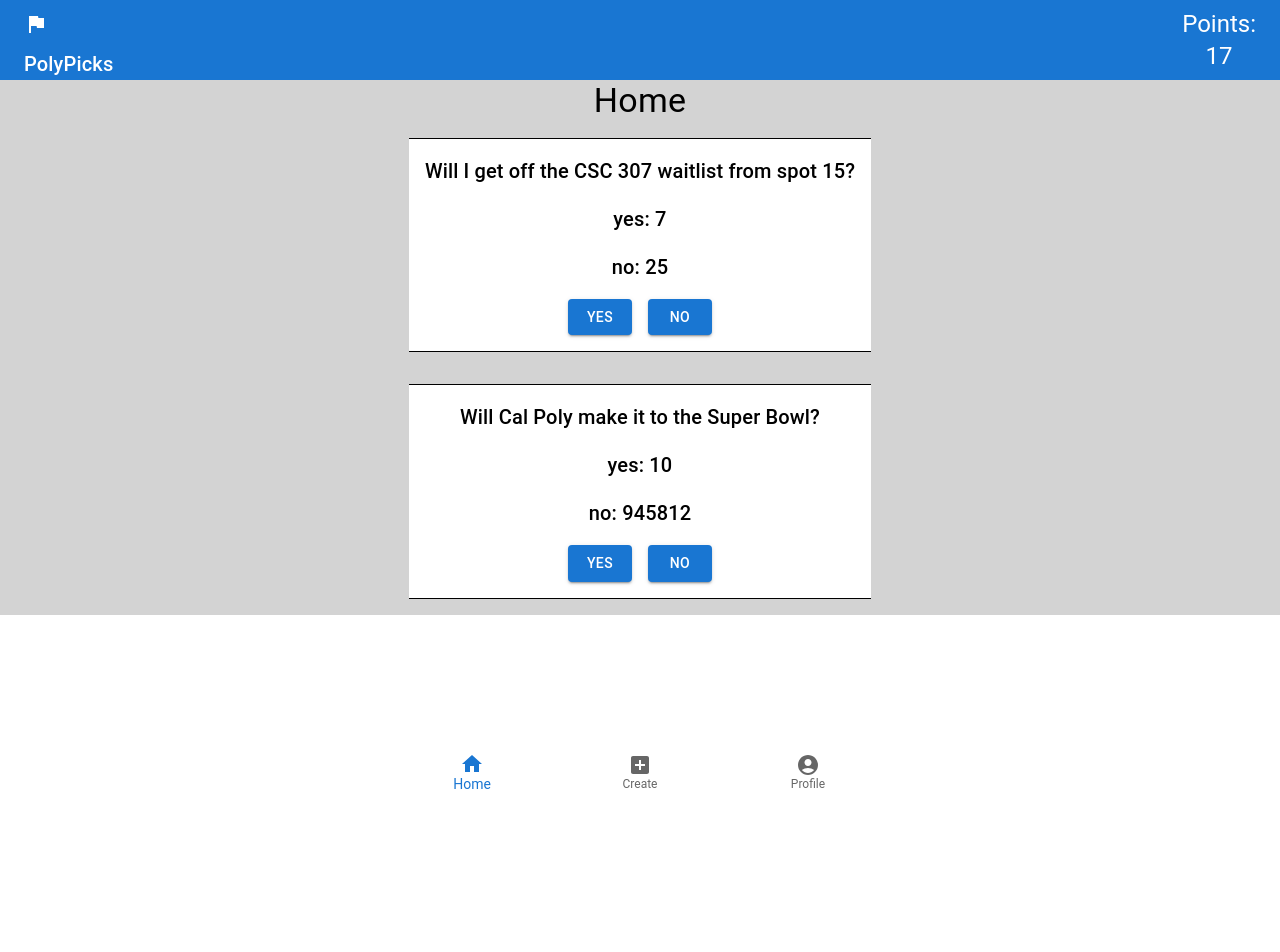
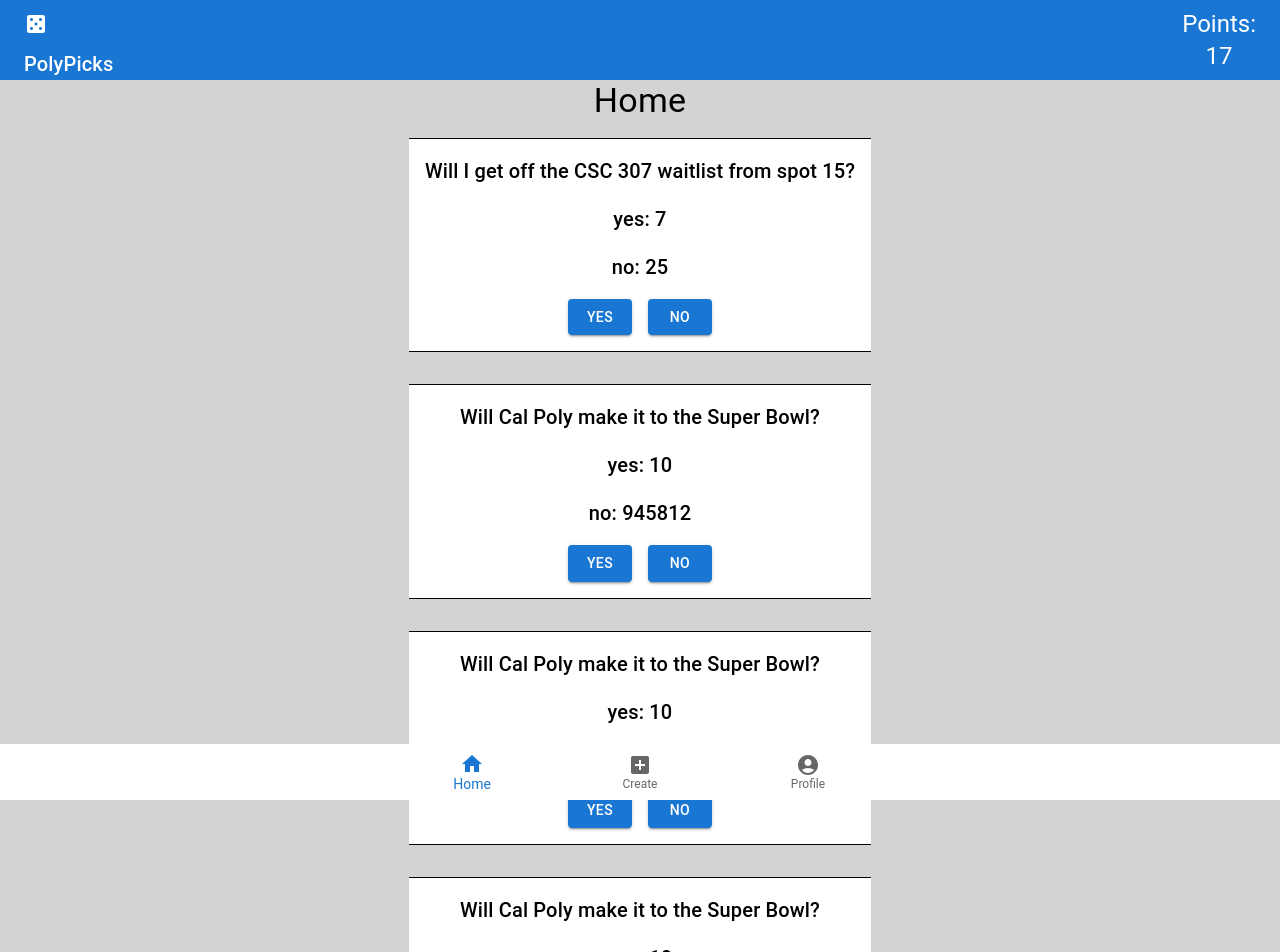
Before and after one commit to EmuMan/stay-soft, a React (Create React App) app in the folder packages/react-frontend/: page / in a window 1280 px wide. Shown: the top 952 px of the page. Before the commit the page ends 800 px from the top, so only its background shows below. Built offline with nearby package versions, Linux system fonts and the light colour scheme.

Commit message:
Make the bottom navigation bar fixed at the bottom

```diff
--- a/packages/react-frontend/src/components/BottomNavbar.js
+++ b/packages/react-frontend/src/components/BottomNavbar.js
@@ -1,7 +1,4 @@
-import {
-  BottomNavigation,
-  BottomNavigationAction,
-} from "@mui/material";
+import { BottomNavigation, BottomNavigationAction } from "@mui/material";
 import AccountCircleIcon from "@mui/icons-material/AccountCircle";
 import HomeIcon from "@mui/icons-material/Home";
 import AddBoxIcon from "@mui/icons-material/AddBox";
@@ -10,7 +7,12 @@ const BottomNavbar = (props) => {
   return (
     <div>
       <BottomNavigation
-        sx={{ width: "100%", position: "absolute", bottom: 0 }}
+        sx={{
+          width: "100%",
+          position: "absolute",
+          bottom: 0,
+          position: "fixed",
+        }}
         value={props.initialPageIndex}
         onChange={(event, newValue) => {
           props.setPageIndex(newValue);
--- a/packages/react-frontend/src/components/HomePage.js
+++ b/packages/react-frontend/src/components/HomePage.js
@@ -5,10 +5,11 @@ const HomeBody = () => {
   return (
     <Box
       display="flex"
-      justifyContent="center"
+      justifyContent="top"
       alignItems="center"
       flexDirection="column"
       style={{ backgroundColor: "lightGray" }}
+      height="100%"
     >
       <Typography variant="h4">Home</Typography>
       <Box
@@ -27,6 +28,21 @@ const HomeBody = () => {
           noCount={945812}
           description="Will Cal Poly make it to the Super Bowl?"
         />
+        <Bet
+          yesCount={10}
+          noCount={945812}
+          description="Will Cal Poly make it to the Super Bowl?"
+        />
+        <Bet
+          yesCount={10}
+          noCount={945812}
+          description="Will Cal Poly make it to the Super Bowl?"
+        />
+        <Bet
+          yesCount={10}
+          noCount={945812}
+          description="Will Cal Poly make it to the Super Bowl?"
+        />
       </Box>
     </Box>
   );
--- a/packages/react-frontend/src/components/TopBar.js
+++ b/packages/react-frontend/src/components/TopBar.js
@@ -1,5 +1,6 @@
 import { AppBar, Toolbar, IconButton, Typography, Box } from "@mui/material";
 import FlagIcon from "@mui/icons-material/Flag";
+import CasinoIcon from "@mui/icons-material/Casino";
 
 const TopBar = (props) => {
   const pointsContainerStyle = {
@@ -18,13 +19,18 @@ const TopBar = (props) => {
             color="inherit"
             aria-label="logo"
           >
-            <FlagIcon />
+            <CasinoIcon />
           </IconButton>
           <Typography variant="h6" component="div">
             PolyPicks
           </Typography>
         </div>
-        <Box variant="h6" component="div" id="navBarPoints" style={pointsContainerStyle}>
+        <Box
+          variant="h6"
+          component="div"
+          id="navBarPoints"
+          style={pointsContainerStyle}
+        >
           <Typography variant="h5" component="div" id="label">
             Points:
           </Typography>
```
Also changed, not shown: packages/react-frontend/src/index.js (+7 -7 lines).
